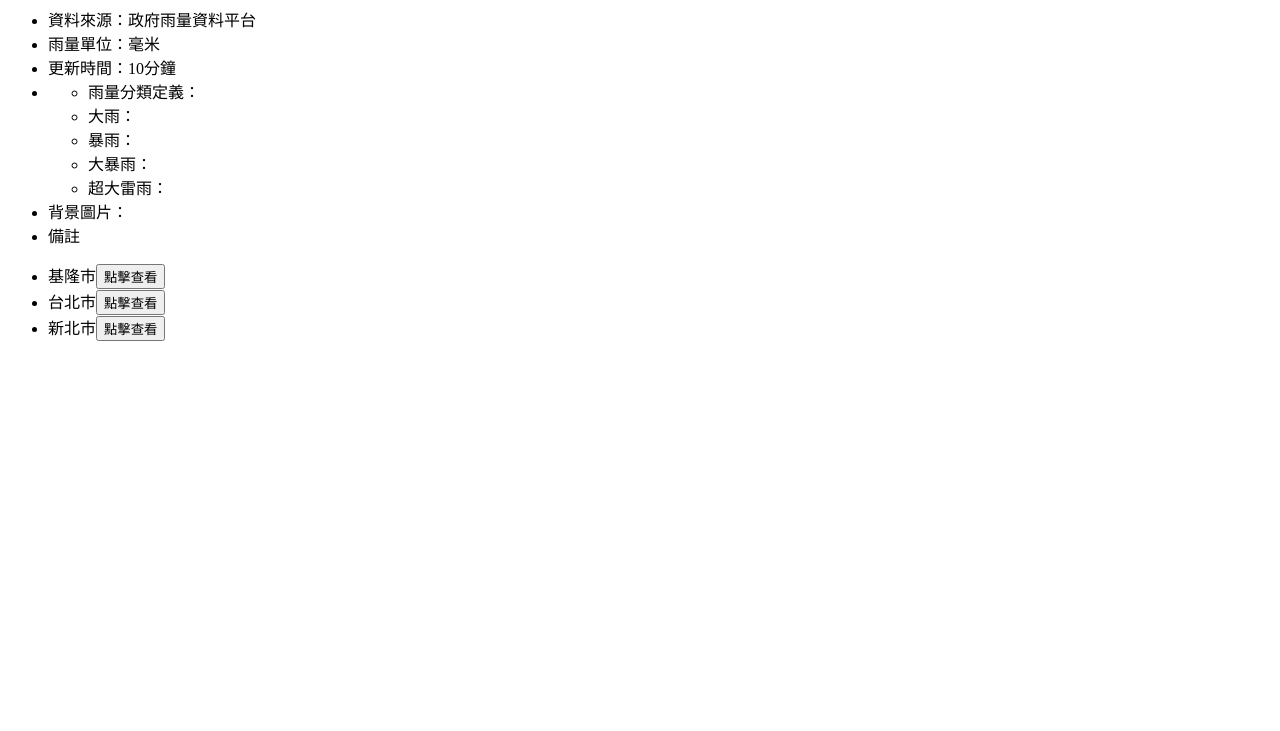
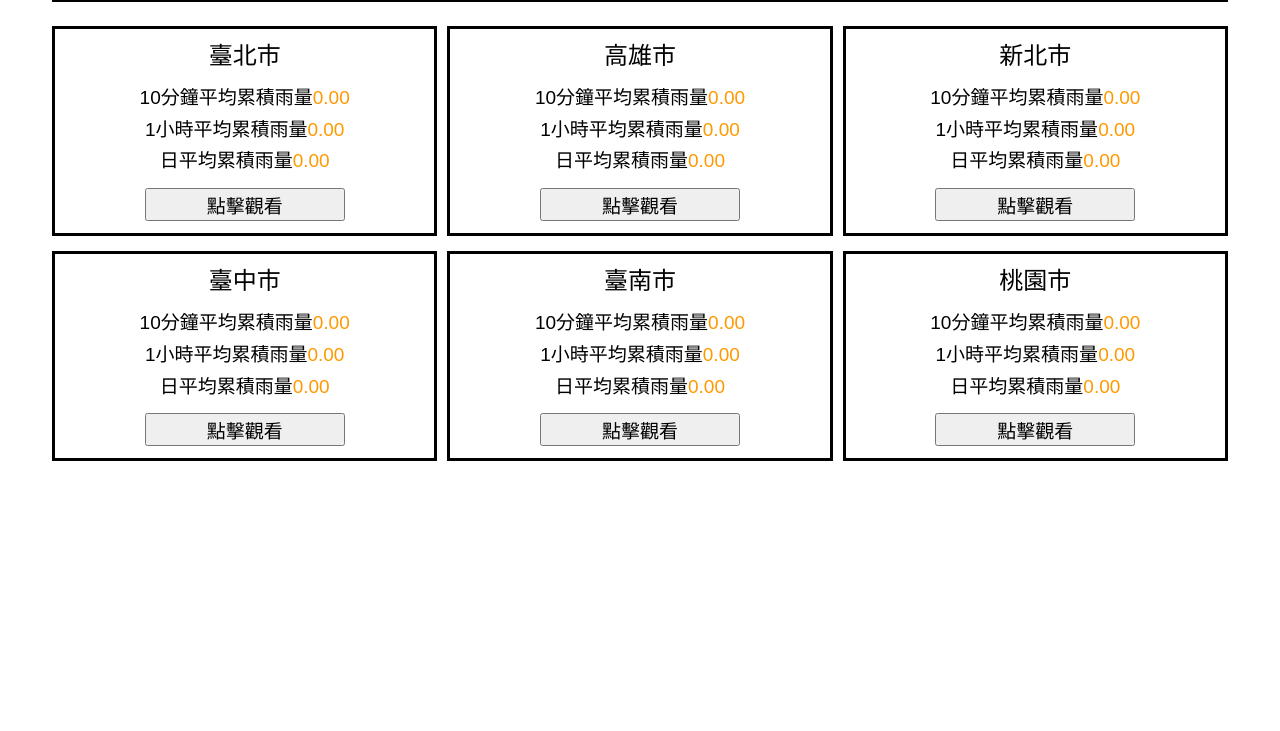
Before and after one commit to pingdori/YJSVD-team, a plain HTML site: page index.html in a window 1280 px wide. Shown: the part 69-800 px from the top of the page. Drawn offline with Linux system fonts and the light colour scheme.

Commit message:
初稿 : 靜態切版

```diff
--- /dev/null
+++ b/css/customize-reset.css
@@ -0,0 +1,26 @@
+/* 客製化 RESET */
+*, *::before, *::after { /* 全域 border box > 不用算內距 */
+	box-sizing: border-box;
+}
+img {
+	/* 適應 & 伸縮 */
+	max-width: 100%;
+	/* 適應 & 伸縮 */
+	height: 100%;
+    /* 圖片會預留 2-3px 在下面 */
+    vertical-align: middle;
+	object-fit: cover;
+}
+
+/* 預防字體在動態載入時突然變大 */
+html, body {
+    text-size-adjust: none;
+}
+/* 通用樣式 : 粗體字 */
+.fw-bold {
+	font-weight: bold;
+}
+/* 通用樣式 : auto-hide placeholder text upon focus using css */
+input:focus::placeholder {
+	color: transparent;
+}
--- /dev/null
+++ b/css/document-reset.css
@@ -0,0 +1,48 @@
+/* http://meyerweb.com/eric/tools/css/reset/
+   v2.0 | 20110126
+   License: none (public domain)
+*/
+
+html, body, div, span, applet, object, iframe,
+h1, h2, h3, h4, h5, h6, p, blockquote, pre,
+a, abbr, acronym, address, big, cite, code,
+del, dfn, em, img, ins, kbd, q, s, samp,
+small, strike, strong, sub, sup, tt, var,
+b, u, i, center,
+dl, dt, dd, ol, ul, li,
+fieldset, form, label, legend,
+table, caption, tbody, tfoot, thead, tr, th, td,
+article, aside, canvas, details, embed,
+figure, figcaption, footer, header, hgroup,
+menu, nav, output, ruby, section, summary,
+time, mark, audio, video {
+	margin: 0;
+	padding: 0;
+	border: 0;
+	font-size: 100%;
+	font: inherit;
+	vertical-align: baseline;
+}
+/* HTML5 display-role reset for older browsers */
+article, aside, details, figcaption, figure,
+footer, header, hgroup, menu, nav, section {
+	display: block;
+}
+body {
+	line-height: 1;
+}
+ol, ul {
+	list-style: none;
+}
+blockquote, q {
+	quotes: none;
+}
+blockquote:before, blockquote:after,
+q:before, q:after {
+	content: '';
+	content: none;
+}
+table {
+	border-collapse: collapse;
+	border-spacing: 0;
+}
--- /dev/null
+++ b/css/index.css
@@ -0,0 +1,77 @@
+body {
+    font-size: 19px;
+    line-height: 1.25;
+    font-family: 'Noto Sans TC', sans-serif;
+}
+
+.mb-8 {
+    margin-bottom: 8px;
+}
+
+.mb-15 {
+    margin-bottom: 15px;
+}
+
+.mb-20 {
+    margin-bottom: 20px;
+}
+
+.container {
+    max-width: 1200px;
+    margin: 0 auto;
+    padding: 0px 12px;
+}
+
+.header {
+    padding-top: 12px;
+    padding-bottom: 12px;
+    border-bottom: 3px solid black;
+    margin-bottom: 24px;
+}
+
+.header__title {
+    font-size: 35px;
+    text-align: center;
+}
+
+.raindrop {
+    display: grid;
+    grid-template-columns: 1fr 1fr 1fr;
+    column-gap: 10px;
+    row-gap: 15px;
+}
+
+.raindrop__item {
+    border: 3px solid black;
+    padding: 12px;
+    text-align: center;
+
+    display: flex;
+    flex-direction: column;
+}
+
+.raindrop__subtitle {
+    font-size: 24px;
+}
+
+.raindrop__intro--hint {
+    color: #FF9900;
+}
+
+button {
+    width: 200px;
+    margin: 0 auto;
+    font-size: 19px;
+    cursor: pointer;
+}
+
+@media (max-width: 1200px) {
+    .raindrop {
+        grid-template-columns: 1fr 1fr;
+    }
+}
+@media (max-width: 600px) {
+    .raindrop {
+        grid-template-columns: 1fr;
+    }
+}
--- a/css/style.css
+++ b/css/style.css
@@ -1,3 +1,3 @@
-.nav > h1 {
+/* .nav > h1 {
   border-bottom: 1px solid white;
-}
+} */
--- a/index.html
+++ b/index.html
@@ -5,31 +5,72 @@
   <meta name="viewport" content="width=device-width, initial-scale=1.0" />
   <meta http-equiv="X-UA-Compatible" content="ie=edge" />
   <link rel="stylesheet" href="./css/style.css"/>
-    <title>Document</title>
+  <title>Index</title>
+  <link rel="stylesheet" href="/css/document-reset.css">
+  <link rel="stylesheet" href="/css/customize-reset.css">
+  <link rel="stylesheet" href="/css/index.css">
 </head>
 <body>
-    <nav class="nav"><h1>台灣即時雨量資訊</h1></nav>
-    <ul class="weather block">
-      <li>資料來源：政府雨量資料平台</li>
-      <li>雨量單位：毫米</li>
-      <li>更新時間：10分鐘</li>
-      <li>
-        <ul>
-          <li>雨量分類定義：</li>
-          <li>大雨：</li>
-          <li>暴雨：</li>
-          <li>大暴雨：</li>
-          <li>超大雷雨：</li>
+  <div class="container">
+      <header class="header">
+          <h1 class="header__title">台灣即時雨量資訊</h1>
+      </header>
+
+      <ul class="raindrop">
+          <li class="raindrop__item">
+              <h3 class="raindrop__subtitle mb-15">臺北市</h3>
+              <ul class="raindrop__intro mb-15">
+                  <li class="mb-8">10分鐘平均累積雨量<span class="raindrop__intro--hint">0.00</span></li>
+                  <li class="mb-8">1小時平均累積雨量<span class="raindrop__intro--hint">0.00</span></li>
+                  <li>日平均累積雨量<span class="raindrop__intro--hint">0.00</span></li>
               </ul>
+              <button>點擊觀看</button>
           </li>
-      <li>背景圖片：</li>
-      <li>備註</li>
+          <li class="raindrop__item">
+              <h3 class="raindrop__subtitle mb-15">高雄市</h3>
+              <ul class="raindrop__intro mb-15">
+                  <li class="mb-8">10分鐘平均累積雨量<span class="raindrop__intro--hint">0.00</span></li>
+                  <li class="mb-8">1小時平均累積雨量<span class="raindrop__intro--hint">0.00</span></li>
+                  <li>日平均累積雨量<span class="raindrop__intro--hint">0.00</span></li>
               </ul>
-    <div class="container">
-      <ul>
-        <li>基隆市<button type="">點擊查看</button></li>
-        <li>台北市<button type="">點擊查看</button></li>
-        <li>新北市<button type="">點擊查看</button></li>
+              <button>點擊觀看</button>
+          </li>
+          <li class="raindrop__item">
+              <h3 class="raindrop__subtitle mb-15">新北市</h3>
+              <ul class="raindrop__intro mb-15">
+                  <li class="mb-8">10分鐘平均累積雨量<span class="raindrop__intro--hint">0.00</span></li>
+                  <li class="mb-8">1小時平均累積雨量<span class="raindrop__intro--hint">0.00</span></li>
+                  <li>日平均累積雨量<span class="raindrop__intro--hint">0.00</span></li>
+              </ul>
+              <button>點擊觀看</button>
+          </li>
+          <li class="raindrop__item">
+              <h3 class="raindrop__subtitle mb-15">臺中市</h3>
+              <ul class="raindrop__intro mb-15">
+                  <li class="mb-8">10分鐘平均累積雨量<span class="raindrop__intro--hint">0.00</span></li>
+                  <li class="mb-8">1小時平均累積雨量<span class="raindrop__intro--hint">0.00</span></li>
+                  <li>日平均累積雨量<span class="raindrop__intro--hint">0.00</span></li>
+              </ul>
+              <button>點擊觀看</button>
+          </li>
+          <li class="raindrop__item">
+              <h3 class="raindrop__subtitle mb-15">臺南市</h3>
+              <ul class="raindrop__intro mb-15">
+                  <li class="mb-8">10分鐘平均累積雨量<span class="raindrop__intro--hint">0.00</span></li>
+                  <li class="mb-8">1小時平均累積雨量<span class="raindrop__intro--hint">0.00</span></li>
+                  <li>日平均累積雨量<span class="raindrop__intro--hint">0.00</span></li>
+              </ul>
+              <button>點擊觀看</button>
+          </li>
+          <li class="raindrop__item">
+              <h3 class="raindrop__subtitle mb-15">桃園市</h3>
+              <ul class="raindrop__intro mb-15">
+                  <li class="mb-8">10分鐘平均累積雨量<span class="raindrop__intro--hint">0.00</span></li>
+                  <li class="mb-8">1小時平均累積雨量<span class="raindrop__intro--hint">0.00</span></li>
+                  <li>日平均累積雨量<span class="raindrop__intro--hint">0.00</span></li>
+              </ul>
+              <button>點擊觀看</button>
+          </li>
       </ul>
   </div>
 
```
Lines whose indentation alone changed are shown as unchanged.
